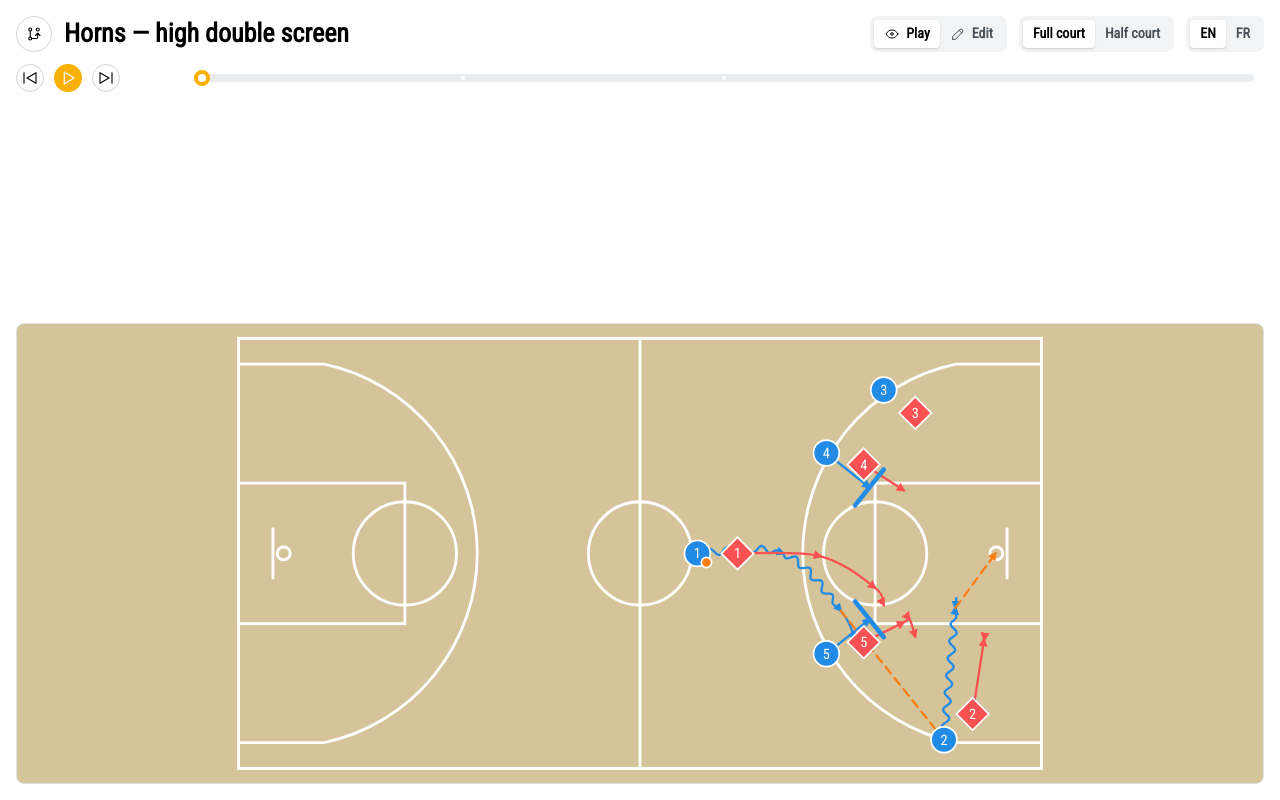
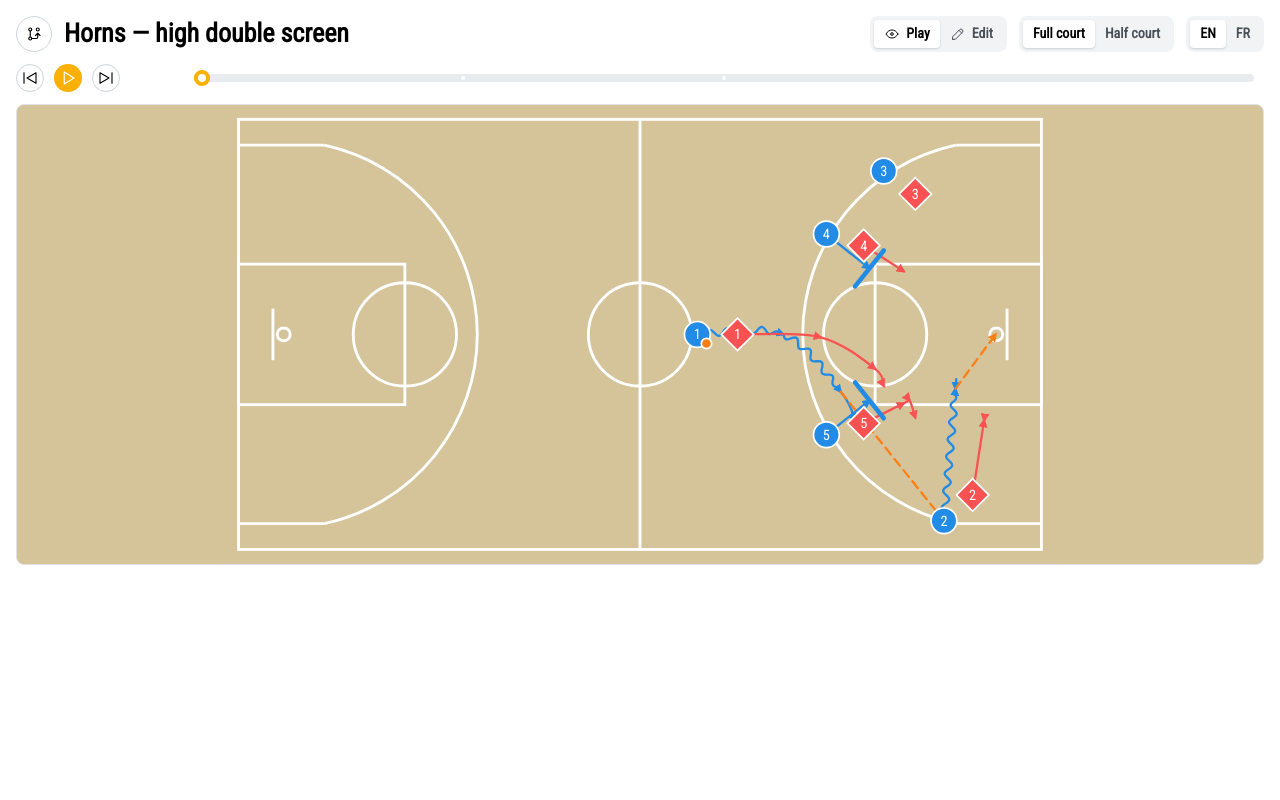
Before and after one commit to antoinefricker/phoopers, a React (Vite) app in the folder apps/pwa/: page / in a window 1280 px wide. Built offline with nearby package versions, Linux system fonts and the light colour scheme.

Commit message:
fix: stop reserving room for a timeline that is not shown

```diff
--- a/apps/pwa/src/play2d/PlayView.tsx
+++ b/apps/pwa/src/play2d/PlayView.tsx
@@ -103,12 +103,16 @@ export function PlayView() {
             flex column does by default. */}
           <Box
             style={{
-              flex: '1 1 auto',
+              // Only in edit mode does this region hold anything that needs room. Playing, it is
+              // the transport and nothing else, so it takes its own height: it used to keep the
+              // floor below either way, which reserved 92px — measured — for a timeline that is
+              // not rendered.
+              flex: mode === 'edit' ? '1 1 auto' : '0 0 auto',
               // Enough for the transport, the ruler and two rows. Without a floor this region
               // is squeezed to nothing on a short window and the page still does not scroll,
               // which leaves the controls present but unusable. With it, a window too short
               // for the court's 400px and this scrolls the page instead.
-              minHeight: 120,
+              minHeight: mode === 'edit' ? 120 : undefined,
               display: 'flex',
               flexDirection: 'column',
               gap: 'var(--mantine-spacing-sm)',
```
